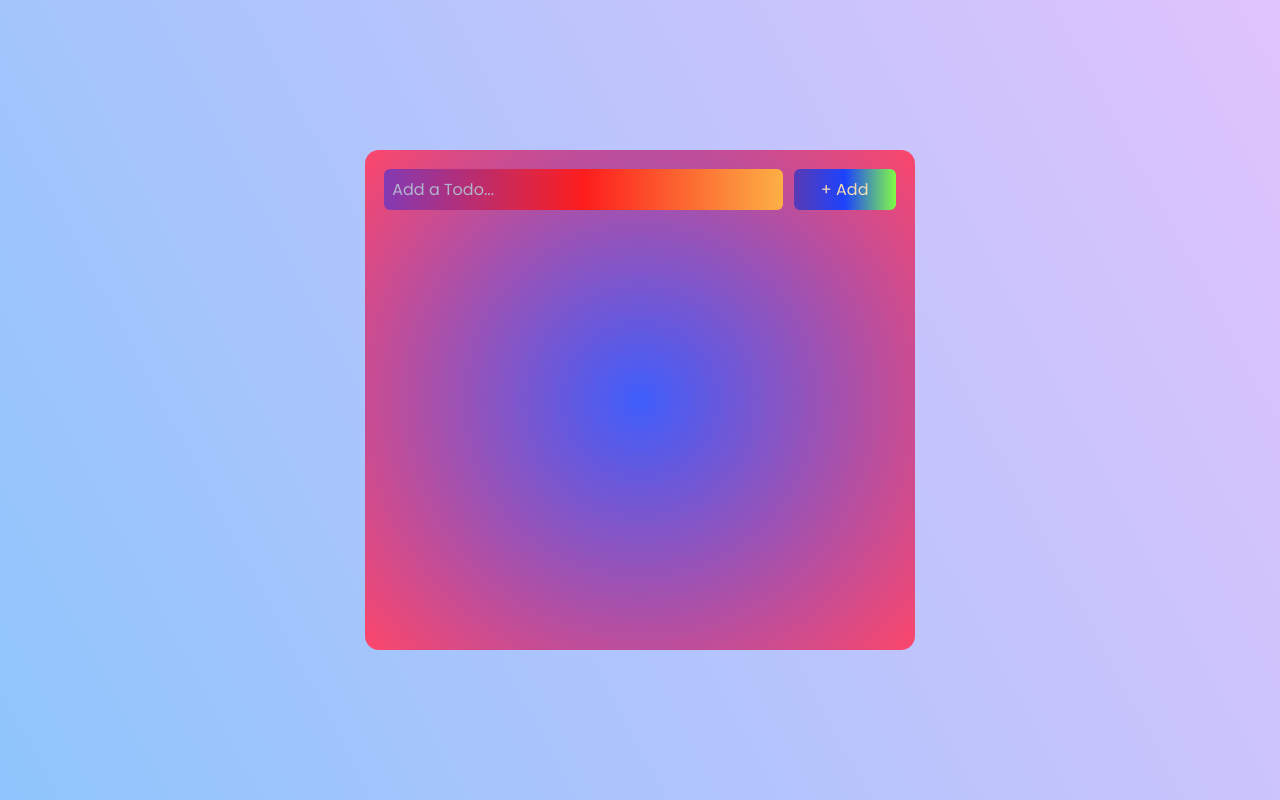
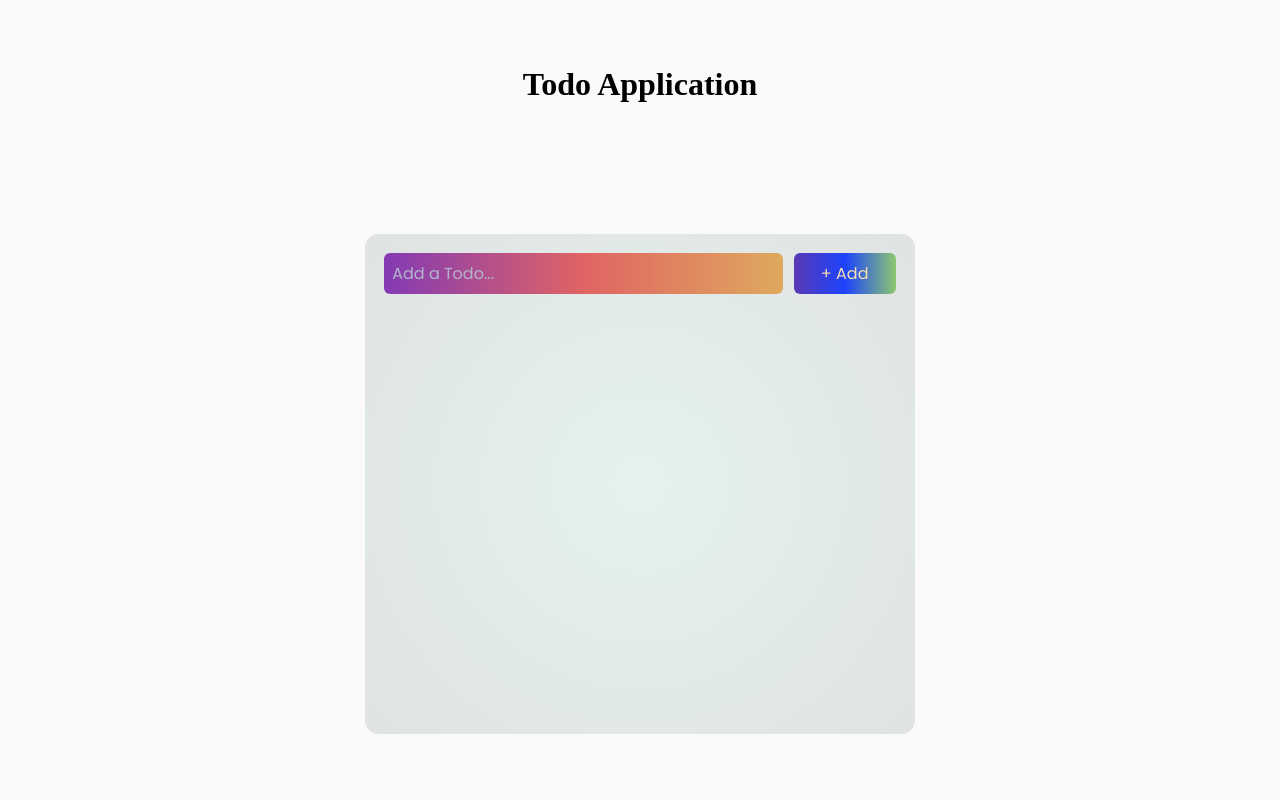
Before and after one commit to suhail3535/JavaScript_Todo-APP, a plain HTML site: page Todo-List-App-with-Javascript-main/index.html in a window 1280 px wide. Drawn offline with Linux system fonts and the light colour scheme.

Commit message:
to update

```diff
--- a/Todo-List-App-with-Javascript-main/index.html
+++ b/Todo-List-App-with-Javascript-main/index.html
@@ -10,6 +10,7 @@
     <script src="script.js" defer></script>
   </head>
   <body>
+    <h1 id="h">Todo Application</h1>
     <div class="container">
       <form>
         <input type="text" placeholder="Add a Todo...">
--- a/Todo-List-App-with-Javascript-main/styles.css
+++ b/Todo-List-App-with-Javascript-main/styles.css
@@ -9,8 +9,8 @@
 body {
     height: 100vh;
     /* background-color: whitesmoke; */
-background-color: #8EC5FC;
-background-image: linear-gradient(62deg, #8EC5FC 0%, #E0C3FC 100%);
+background-color: rgb(250,250,250);
+/* background-image: linear-gradient(62deg, #8EC5FC 0%, #E0C3FC 100%); */
 
     display: grid;
     place-items: center;
@@ -32,12 +32,11 @@ button {
     height: auto;
     min-height: 500px;
     padding: 1.2rem;
-    /* background: #2b304d; */
-    background: rgb(63, 94, 251);
+     border: 0px solid yellow;
     background: radial-gradient(
         circle,
-        rgba(63, 94, 251, 1) 0%,
-        rgba(252, 70, 107, 1) 100%
+        rgba(220, 240, 236, 0.721) 0%,
+        rgba(201, 207, 206, 0.538) 100%
     );
 
     border-radius: 14px;
@@ -60,8 +59,8 @@ form input {
     background: linear-gradient(
         90deg,
         rgba(131, 58, 180, 1) 0%,
-        rgba(253, 29, 29, 1) 50%,
-        rgba(252, 176, 69, 1) 100%
+        rgb(224, 100, 100) 50%,
+        rgb(223, 169, 93) 100%
     );
     border-radius: var(--border-radius);
     font-size: 16px;
@@ -83,7 +82,7 @@ form button {
         90deg,
         rgba(88, 58, 180, 1) 0%,
         rgba(29, 67, 253, 1) 50%,
-        rgba(128, 252, 69, 1) 100%
+        rgb(139, 200, 111) 100%
     );
 }
 
@@ -154,3 +153,7 @@ form button {
 
     margin-left: auto;
 }
+
+#h{
+    font-family: "Bree Serif", serif;
+}
```
